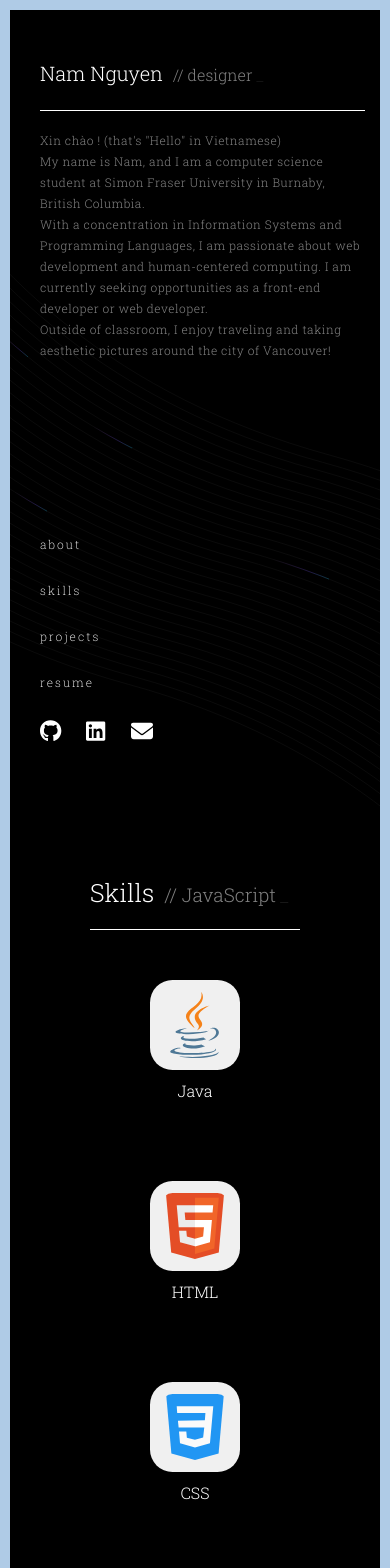
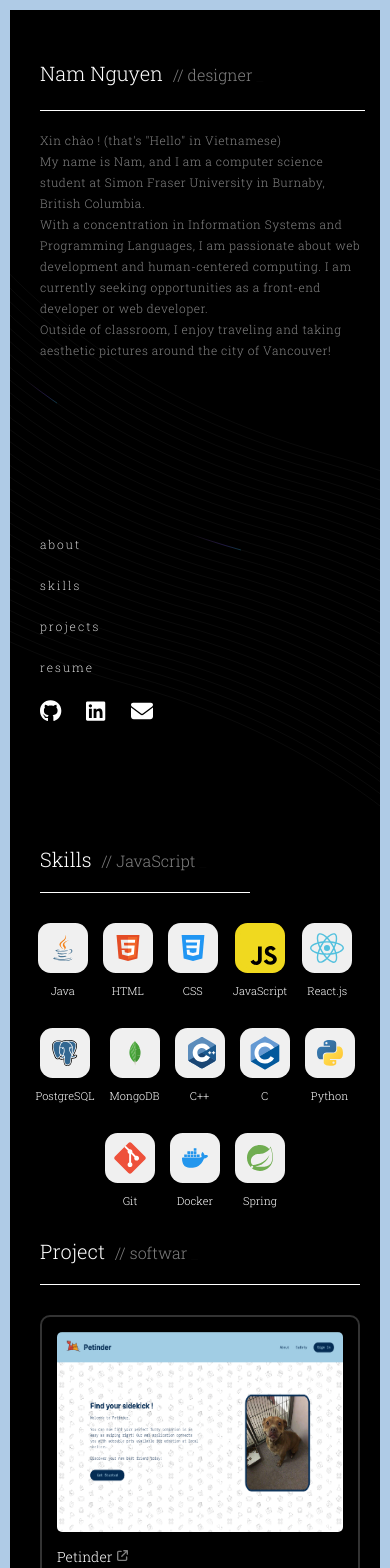
Before and after one commit to namneyugn21/namneyugn21.github.io, a React (Create React App) app: page / in a window 390 px wide. Shown: the top 1568 px of the page. Built offline with nearby package versions, Linux system fonts and the light colour scheme; the HTML template or start-up script is replaced by a standard one; a web font is replaced by a local one.

Commit message:
added reponsive design for mobile

```diff
--- a/src/components/hero-section/hero-section.css
+++ b/src/components/hero-section/hero-section.css
@@ -103,7 +103,7 @@
     color: #d5d5d5;
 }
 
-@media (max-width: 650px) {
+@media (max-width: 393px) {
     .introduction_title {
         font-size: 20px;
         color: #fff;
@@ -139,8 +139,9 @@
         font-size: 12px;
     }
     .introduction_menu-list {
-        bottom: 100px;
+        bottom: 120px;
         left: 30px;
         font-size: 12px;
+        gap: 25px;
     }
 }
--- a/src/components/project-section/project-section.css
+++ b/src/components/project-section/project-section.css
@@ -37,3 +37,46 @@
     gap: 80px;
     justify-content: center;
 }
+
+@media screen and (max-width: 393px) {
+    .projects {
+        width: auto;
+        position: relative;
+        border-top: none;
+        border-bottom: none;
+        padding-top: 30px;
+    }
+
+    .projects_container{
+        font-size: 20px;
+        color: #fff;
+        margin-left: 30px;
+        display: flex;
+        align-items:baseline;
+        gap: 10px;
+    }
+
+    .projects_title-comments {
+        font-size: 16px;
+        color: hsla(0, 0%, 100%, 0.5);
+    }
+
+    .projects_line {
+        width: 320px;
+        color: #fff;
+        margin-top: 20px;
+        margin-left: 30px;
+        display: flex;
+        justify-content: center;
+        border-bottom: #fff 0.5px solid;
+    }
+
+    .projects_tuple {
+        padding: 30px 30px 0px 30px;
+        display: flex;
+        flex-direction: column;
+        flex-wrap: wrap;
+        gap: 20px;
+        justify-content: center;
+    }
+}
--- a/src/components/resume-section/resume-section.css
+++ b/src/components/resume-section/resume-section.css
@@ -66,3 +66,80 @@
     background-color: hsla(0, 0%, 100%, 0.2);
     cursor: pointer;
 }
+
+@media screen and (max-width: 393px) {
+    .resume__container {
+        padding-top: 30px;
+    }
+
+    .resume-title {
+        font-size: 20px;
+        color: #fff;
+        margin-left: 30px;
+        display: flex;
+        align-items:baseline;
+        gap: 10px;
+    }
+
+    .resume-title-comment {
+        font-size: 16px;
+        color: hsla(0, 0%, 100%, 0.5);
+    }
+
+    .resume__container-title{
+        display: flex;
+        align-items:baseline;
+        gap: 10px;
+    }
+
+    .resume__container-content {
+        padding: 20px 30px 30px 30px;
+        display: flex;
+        flex-direction: column;
+    }
+
+    .resume__container-content-left {
+        color: hsla(0, 0%, 100%, 0.5);
+        letter-spacing: 0.5px;
+        line-height: 1.5;
+        font-size: 12px;
+        width: 100%;
+    }
+
+    .resume__container-content-left-extras {
+        display: none;
+    }
+
+    .resume__container-content-right {
+        width: 100%;
+        padding-top: 20px;
+        position: relative;
+        display: flex;
+        justify-content: center;
+    }
+
+    .resume-image {
+        width: 100%;
+        height: 100%;
+        object-fit: contain;
+        border-radius: 10px;
+        object-position: center;
+    }
+
+    .resume__container-content-button {
+        display: flex;
+        padding: 10px 15px;
+        font-size: 12px;
+        border-radius: 10px;
+        background-color: transparent;
+        border: 2px solid hsla(0, 0%, 100%, 0.5);
+        color: white;
+        align-items: center;
+        gap: 10px;
+    }
+
+    .resume__container-content-button:hover {
+        background-color: hsla(0, 0%, 100%, 0.2);
+        cursor: pointer;
+    }
+}
--- a/src/components/resume-section/resume-section.tsx
+++ b/src/components/resume-section/resume-section.tsx
@@ -19,18 +19,18 @@ const ResumeSection = () => {
                     <p className="roboto-slab-light">
                         Download my resume to learn more about my expertise and how I can contribute to your team with both technical and creative skills.
                     </p>
-                    <br></br>
-                    <p className="roboto-slab-light">
+                    <br className="resume__container-content-left-extras"></br>
+                    <p className="roboto-slab-light resume__container-content-left-extras">
                         <strong>Technical Skills:</strong> Highly proficient in Java, Spring Boot, React, and SQL, with a keen focus on developing robust, scalable, and aesthetically pleasing web applications. I ensure that every project not only functions seamlessly but also offers a user-friendly and visually engaging experience.
                     </p>
-                    <br></br>
-                    <p className="roboto-slab-light">
+                    <br className="resume__container-content-left-extras"></br>
+                    <p className="roboto-slab-light resume__container-content-left-extras">
                         <strong>Project Experience:</strong> Successfully developed and deployed various web applications, including a Pet Adoption Web Application and a Realtor Web Application that demonstrate my ability to blend functionality with design, delivering high-quality software that meets both user needs and business goals.
                     </p>
                     <br></br>
-                    <p className="roboto-slab-light">
+                    <p className="roboto-slab-light resume__container-content-left-extras">
                         <strong>Soft Skills:</strong> An excellent team player with a collaborative spirit. I quickly adapt to new environments, which enables me to learn and integrate new tools and technologies efficiently. My ability to understand and align with both the technical and aesthetic aspects of projects makes me a versatile and valuable member of any development team.
-                    </p><br></br>
+                    </p><br className="resume__container-content-left-extras"></br>
                     <button className="resume__container-content-button">
                         <FontAwesomeIcon icon={faDownload} className="resume__container-content-button-icon" />
                         <a
--- a/src/components/skills-section/skills-section.css
+++ b/src/components/skills-section/skills-section.css
@@ -53,3 +53,62 @@
     color: #fff;
     text-align: center;
 }
+
+@media (max-width: 393px) {
+    .skills_container {
+        padding-top: 0px;
+    }
+
+    .skills_title {
+        font-size: 20px;
+        color: #fff;
+        margin-left: 30px;
+        display: flex;
+        align-items:baseline;
+        gap: 10px;
+    }
+    .skills_title-skills {
+        font-size: 16px;
+        color: hsla(0, 0%, 100%, 0.5);
+    }
+
+    .skills_title-line {
+        width: 210px;
+        color: #fff;
+        margin-top: 20px;
+        margin-left: 30px;
+        display: flex;
+        justify-content: center;
+        border-bottom: #fff 0.5px solid;
+    }
+
+    .skills_tuple-list {
+        padding: 30px 20px 0px 20px;
+        display: flex;
+        flex-wrap: wrap;
+        gap: 15px;
+        justify-content: center;
+    }
+    .skills_tuple-list-item {
+        display: flex;
+        flex-direction: column;
+        align-items: center;
+        gap: 10px;
+        transition: all 0.1s ease-in-out;
+    }
+    .skills_tuple-list-item:hover {
+        transform: none;
+    }
+    .skills_tuple-list-item svg {
+        width: 50px;
+        height: 50px;
+        border-radius: 25%;
+        padding: 12px;
+        background-color: rgb(240, 240, 240);
+    }
+    .skills_tuple-list-item-text {
+        font-size: 11px;
+        color: #fff;
+        text-align: center;
+    }
+}
--- a/src/components/ui/project-cards/project-cards.css
+++ b/src/components/ui/project-cards/project-cards.css
@@ -46,3 +46,30 @@
     color: hsla(0, 0%, 100%, 0.5);
     line-height: 1.75;
 }
+
+@media screen and (max-width: 393px) {
+    .card_container {
+        width: 320px;
+        height: 450px;
+    }
+
+    .card_container-image {
+        width: 100%;
+        height: 200px;
+    }
+
+    .card_container-title {
+        font-size: 14px;
+        gap: 5px;
+    }
+
+    .card_container-title-icon {
+        font-size: 11px;
+        color: hsla(0, 0%, 100%, 0.5);
+    }
+
+    .card_container-description {
+        font-size: 12px;
+    }
+
+}
--- a/src/index.css
+++ b/src/index.css
@@ -1,4 +1,9 @@
 body {
     background-color: black;
     border: rgba(195, 225, 255, 0.9) 10px solid;
+    overflow-x: hidden;
 }
+
+html {
+    overflow-x: hidden;
+}
```
